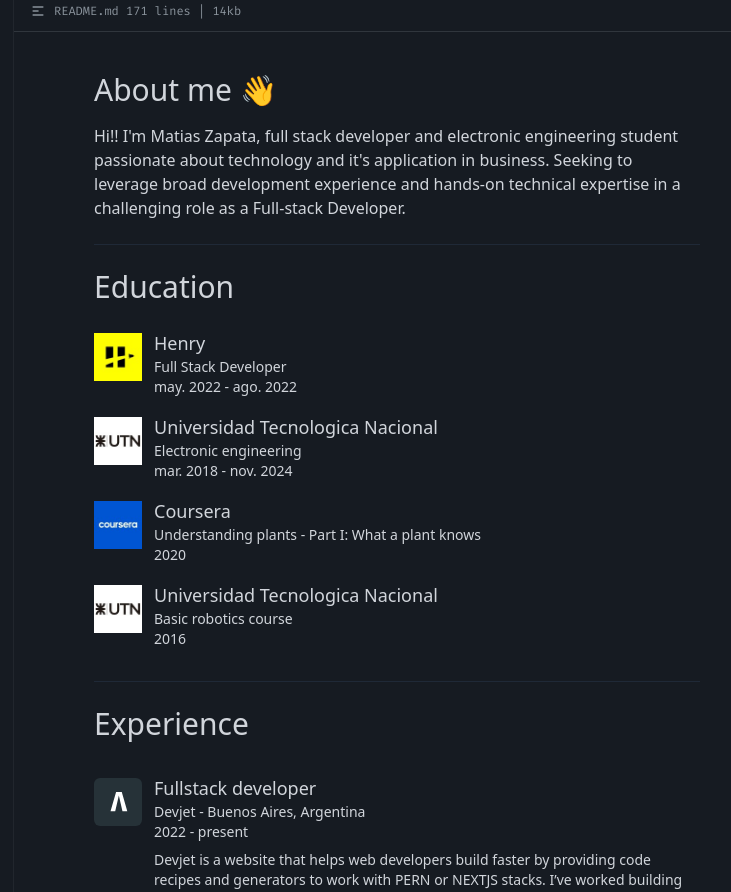
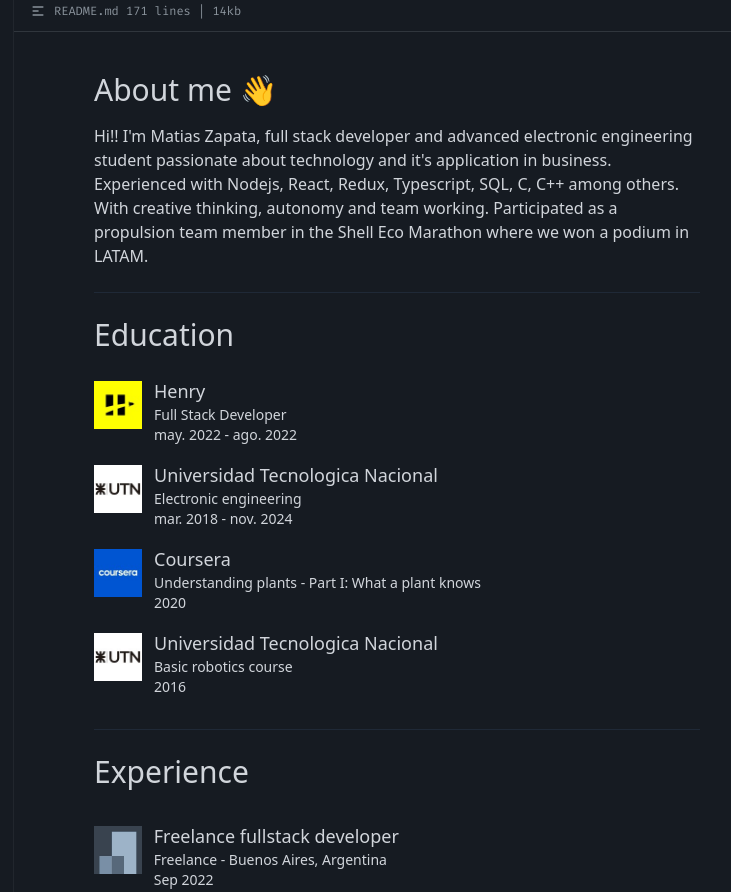
Before and after one commit to matzapata/portfolio, a React (Create React App) app: page /about-me in a window 1280 px wide. Shown: the part 460-1352 px from the top of the page, without its empty margins (43-774 px from the left). Built offline with nearby package versions, Linux system fonts and the light colour scheme.

Commit message:
Update projects and experience

```diff
--- a/src/config.js
+++ b/src/config.js
@@ -1,6 +1,6 @@
 
 const config = {
-    about: "Hi!! I'm Matias Zapata, full stack developer and electronic engineering student passionate about technology and it's application in business. Seeking to leverage broad development experience and hands-on technical expertise in a challenging role as a Full-stack Developer.",
+    about: "Hi!! I'm Matias Zapata, full stack developer and advanced electronic engineering student passionate about technology and it's application in business. Experienced with Nodejs, React, Redux, Typescript, SQL, C, C++ among others. With creative thinking, autonomy and team working. Participated as a propulsion team member in the Shell Eco Marathon where we won a podium in LATAM.",
     cvDownloadLink: "https://drive.google.com/uc?export=download&id=10nv7Tj7TEzenB9P_Vk2sAiVNZGXUhK8R",
     education: [
         {
@@ -30,11 +30,11 @@
     ],
     experience: [
         {
-            title: "Fullstack developer",
-            company: "Devjet",
-            companyImageUrl: "/images/usedevjet.svg",
-            description: "Devjet is a website that helps web developers build faster by providing code recipes and generators to work with PERN or NEXTJS stacks. I’ve worked building the website from scratch with nextjs, typescript, chakraui, MDX, supabase and deployed it on vercel. The CLI that generates code is build with typescript and gluegun. I currently work writing posts and code generators as content for it.",
-            timeSpan: "2022 - present",
+            title: "Freelance fullstack developer",
+            company: "Freelance",
+            companyImageUrl: "/images/placeholder.jpg",
+            description: "Freelance project developed for MJinversiones. Involved the integration of the Binance and Cryptomarket APIs to obtain real-time market data. An authentication system was implemented from scratch with JWT and the application was deployed in netlify.",
+            timeSpan: "Sep 2022",
             place: "Buenos Aires, Argentina",
         },
         {
--- a/src/pages/Projects.js
+++ b/src/pages/Projects.js
@@ -9,6 +9,7 @@
             <Breadcrumb current="_projects"/>
 
             <FileTree>
+                <FileLink name="DOME.md" to="#DOME"  />
                 <FileLink name="Devjet.md" to="#usedevjet"  />
                 <FileLink name="Eid.md" to="#eid"  />
                 <FileLink name="Portfolio.md" to="#portfolio" />
@@ -19,6 +20,13 @@
             </FileTree>
 
             <File title="README.md" className="px-8 py-10 markdown-body" >
+                <h1 id="DOME" className="mb-2 text-2xl">DOME</h1>
+                <p>Dome is an IOT system that tries to solve the installation problem when trying to make your home smarter. Current solutions typically require specialists to make the installation and lack a good ui/ux. That's why I created DOME, replace your current wall switches and sockets, connect them to the app and share access with your family. Also, the device will include mechanical switches so that you decide what's more convenient for each situation. The tech stack used is: React native with typescript, redux-toolkit, tailwindcss, firebase, C++ for esp8266 and altium for pcb design.</p>
+                <p>Figma designs at: <a href="https://www.figma.com/file/vcR1ODs3bJzUiS0fuz7EVW/DOME?node-id=1102%3A9203">www.figma.com</a></p>
+                <p>Code at: <a href="https://github.com/matzapata/dome">github.com/matzapata/dome</a></p>
+
+                <hr className="mt-6 border-gray-800"/>
+
                 <h1 id="usedevjet" className="mb-2 text-2xl">Devjet</h1>
                 <p>Devjet is a website that helps web developers build faster by providing code recipes and generators to work with PERN or NEXTJS stacks. I’ve worked building the website from scratch with nextjs, typescript, chakraui, MDX, supabase and deployed it on vercel. The CLI that generates code is build with typescript and gluegun. I currently work writing posts and code generators as content for it.</p>
                 <p>Visit at: <a href="https://www.usedevjet.com/">www.usedevjet.com</a></p>
```
